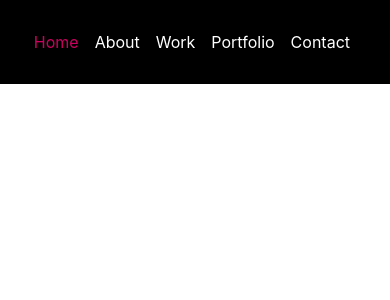
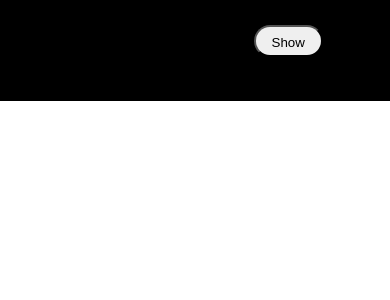
Before and after one commit to Kangonga/portfolioV2, a React (Create React App) app: page / in a window 390 px wide. Shown: the top 300 px of the page. Built offline with nearby package versions, Linux system fonts and the light colour scheme.

Commit message:
style: Added responsiveness to navbar

```diff
--- a/src/components/NavBar/NavBar.jsx
+++ b/src/components/NavBar/NavBar.jsx
@@ -1,8 +1,9 @@
 import { useState } from "react"
-import "./NavBar.css"
+import "./NavBar.scss"
 
 export default function NavBar(){
     const [active,setActive] = useState("Home")
+    const [isTabOpen,setTabOpen] = useState(false)
     return (
         <>
             <main id="NavBar__main">
@@ -20,6 +21,25 @@ export default function NavBar(){
                     })
                     }
                 </ul>
+                <section id="NavBar__dropdown" >
+                    <button onClick={()=>setTabOpen(!isTabOpen)}>{isTabOpen?"Close":"Show"}</button>
+                    {isTabOpen &&<ul id="NavBar__dropdown-list" >
+                   {["Home","About","Work","Portfolio","Contact"].map((item,index)=>{
+                       return <li key={`${item} ${index}`} className="NavBar__dropdown-item">
+                               <a
+                                onClick={()=>setActive(item)}
+                                href={`#${item}`}
+                                className={active===item?"NavBar__list-active":""}
+                                >
+                                   {item}
+                               </a>
+                           </li>
+                   })
+                   }
+               </ul>}
+                </section>
+
+
             </main>
         </>
     )
--- a/src/components/NavBar/NavBar.scss
+++ b/src/components/NavBar/NavBar.scss
@@ -5,6 +5,7 @@
     align-items: center;
     width: 100vw;
     background-color: black;
+    height: 12vh;
 }
 
 #NavList{
@@ -16,6 +17,9 @@
     text-align: right;
     padding-right: 2rem;
     position: sticky;
+    @media screen and (max-width:768px) {
+        display: none;
+    }
 }
 
 .NavBar__list-item {
@@ -36,3 +40,43 @@
 .NavBar__list-active{
     color: var(--secondary-color);
 }
+
+#NavBar__dropdown {
+    width: 35vw;
+    min-height: 12vh;
+    // outline: 2px solid blueviolet;
+    position: absolute;
+    color: white;
+    top: 0;
+    right: 0;
+    display: flex;
+    flex-direction: column;
+
+    ul{
+        display: flex;
+        flex-direction: column;
+        justify-content: center;
+        gap: 3rem;
+        height: 80vh;
+        // outline: 2px solid blue;
+        background-color: black;
+        padding: 0 1vh 5vh 5vh;
+    }
+    li:hover {
+        transition: .3s all ease-in-out;
+        color: var(--secondary-color);
+        cursor: pointer;
+    }
+
+    button {
+        height: 2rem;
+        width: max-content;
+        padding: 0 1rem;
+        text-align: center;
+        line-height: 2rem;
+        margin: 0;
+        border-radius: 20px;
+        position: relative;
+        top: 3vh;
+    }
+}
```
